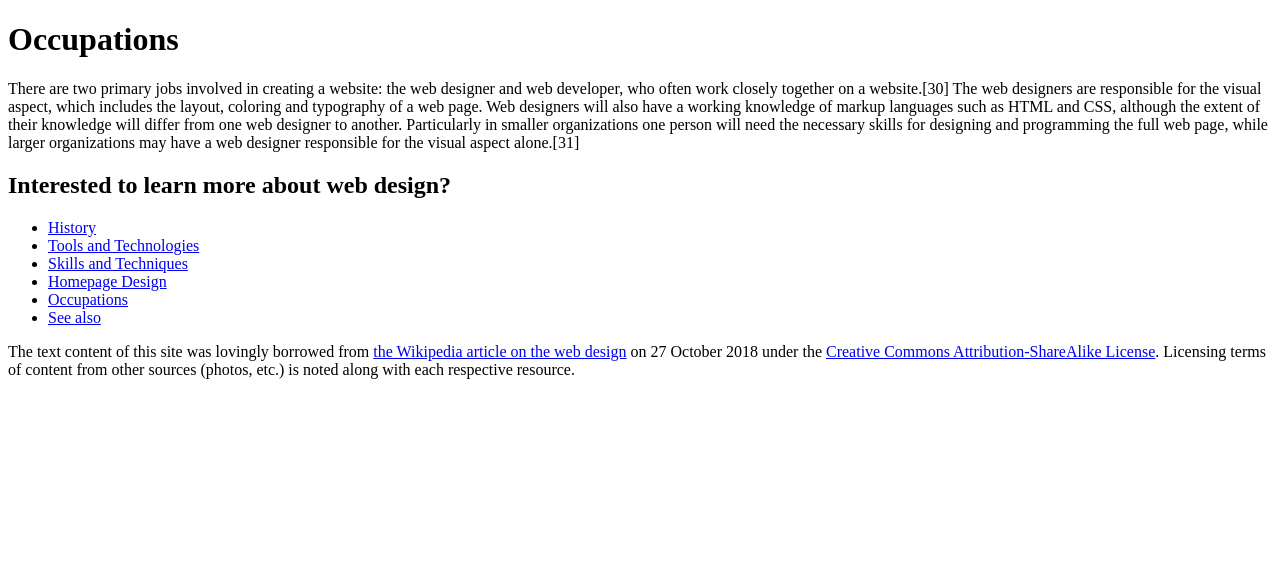
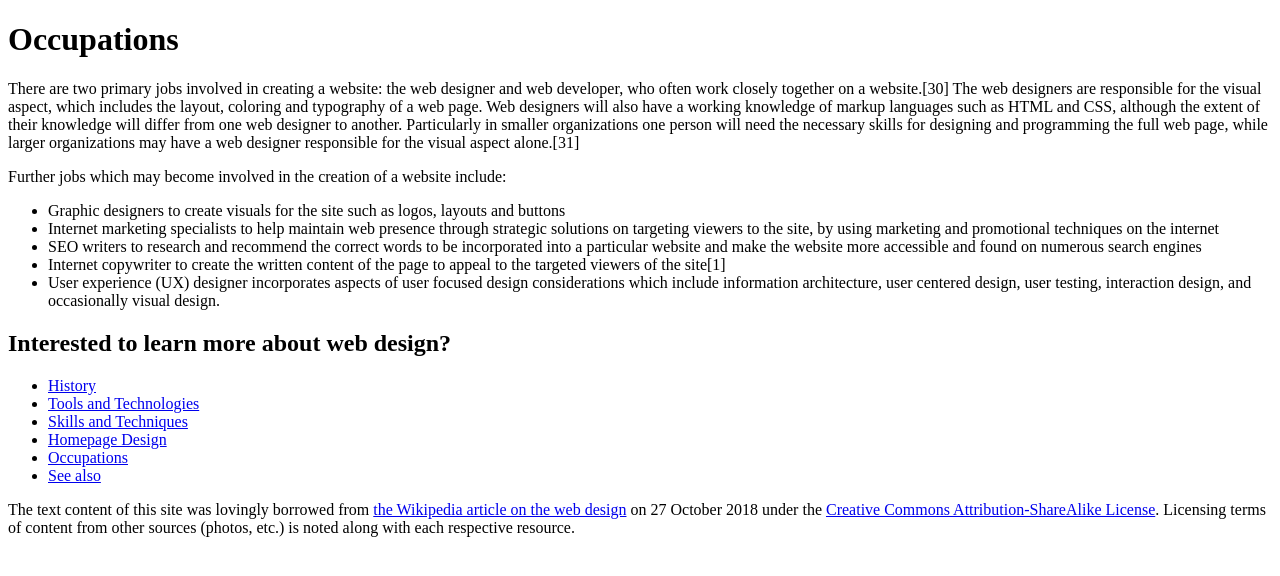
Before and after one commit to Tharidra/orca, a plain HTML site: page occupations.html in a window 1280 px wide. Drawn offline with Linux system fonts and the light colour scheme.

Commit message:
Update occupations.html

```diff
--- a/occupations.html
+++ b/occupations.html
@@ -19,7 +19,22 @@
       knowledge will differ from one web designer to another. Particularly in smaller organizations one
       person will need the necessary skills for designing and programming the full web page, while larger
       organizations may have a web designer responsible for the visual aspect alone.[31]</p>
-      </main>
+
+        <p>Further jobs which may become involved in the creation of a website include:</p>
+
+      <ul>
+        <li>Graphic designers to create visuals for the site such as logos, layouts and buttons</li>
+      <li>Internet marketing specialists to help maintain web presence through strategic solutions on targeting
+        viewers to the site, by using marketing and promotional techniques on the internet</li>
+      <li>SEO writers to research and recommend the correct words to be incorporated into a particular website and
+        make the website more accessible and found on numerous search engines</li>
+      <li>Internet copywriter to create the written content of the page to appeal to the targeted viewers of the site[1]</li>
+      <li>User experience (UX) designer incorporates aspects of user focused design considerations which include
+        information architecture, user centered design, user testing, interaction design, and occasionally
+         visual design.</li>
+        </ul>
+
+     </main>
 
 
    <nav>
```
